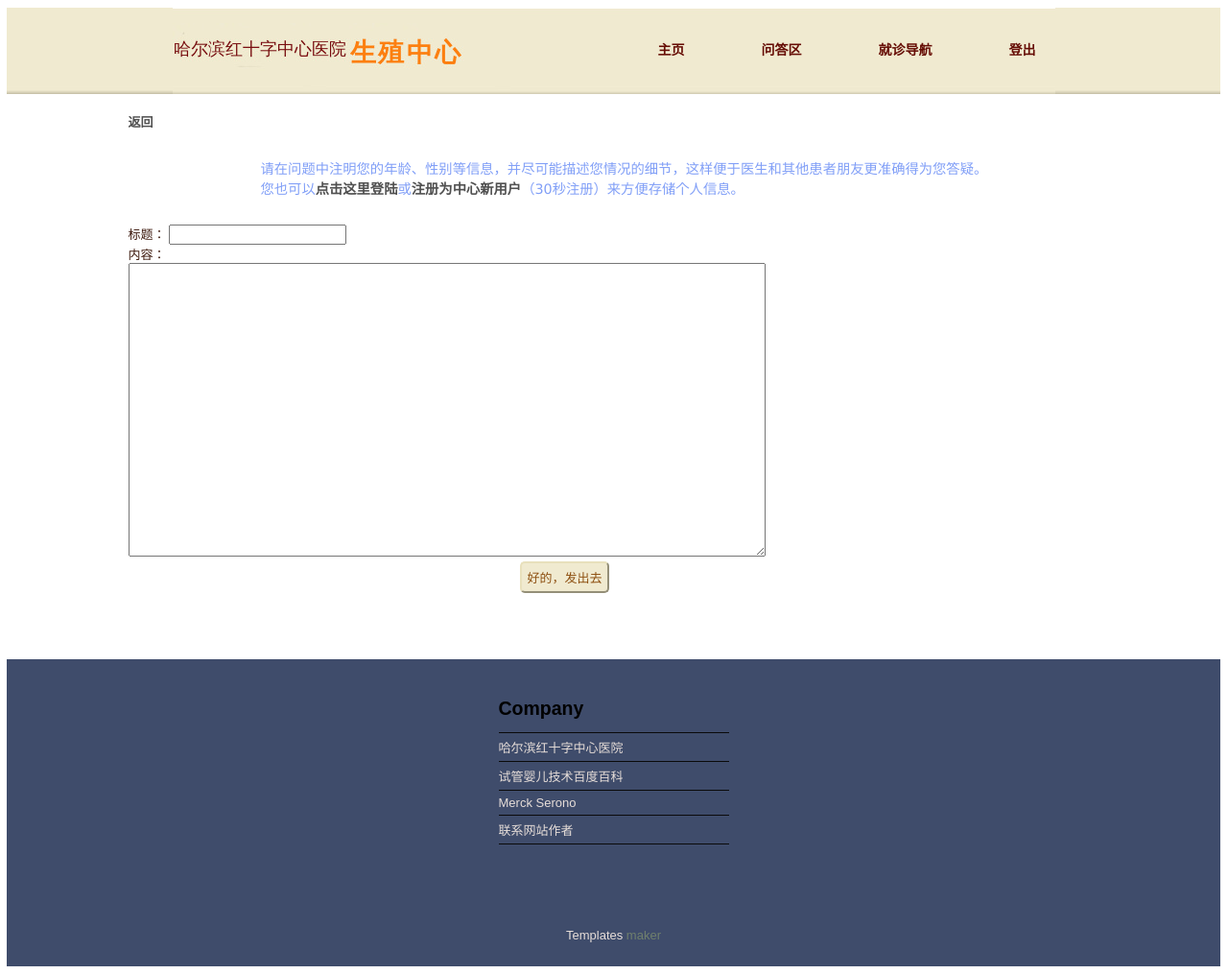
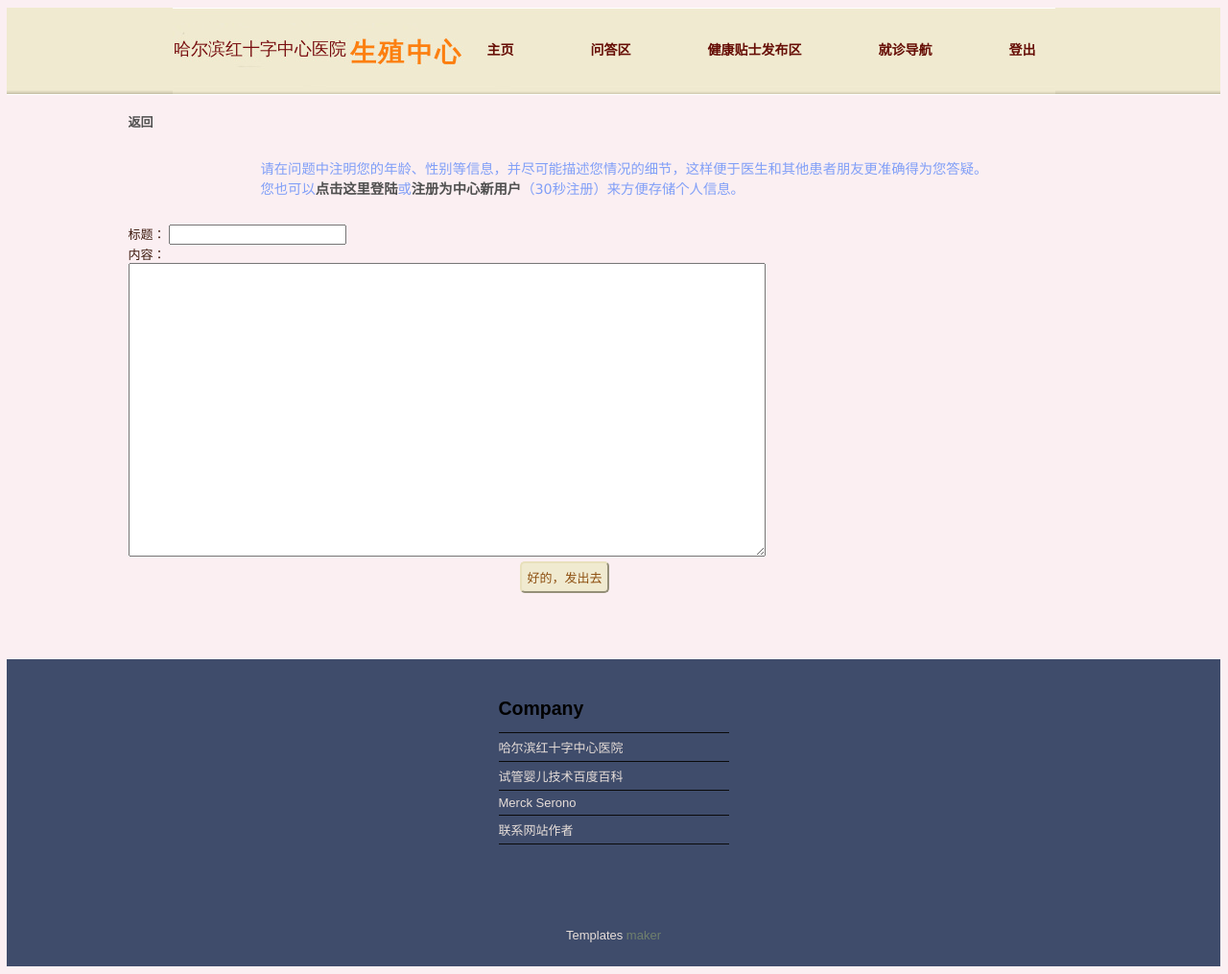
Before and after one commit to lsqshr/red-cross, a Django app: page /bbs/post/ in a window 1280 px wide. Shown: the whole page at 96% size. Run offline with Django 3.2, Linux system fonts and the light colour scheme; parts of the project's set-up code (start-up, migrations or seed data) failed here and were passed over.

Commit message:
menu with post

```diff
--- a/red_cross_project/static/css/style.css
+++ b/red_cross_project/static/css/style.css
@@ -25,7 +25,7 @@ html {
 }
 
 body {
-	color:#F5F6CE;
+	background-color:#FBEFF2;
 }
 
 p {
--- a/red_cross_project/templates/site_base.html
+++ b/red_cross_project/templates/site_base.html
@@ -33,7 +33,7 @@
 							<li name="homepage"><a href="/"
 								shape="rect">主页</li>
 							<li name="bbs"><a href="{% url bbs %}" shape="rect">问答区</li>
-							<!--<li><a href="{% url posts %}" shape="rect"/>健康贴士发布区</li>-->
+							<li><a href="{% url posts %}" shape="rect"/>健康贴士发布区</li>
 							<li name="guide"><a href="/guide/" shape="rect">就诊导航</li>
 							<li name="logout"><a href="{% url account_logout %}">登出</a></li>
 						</ul>
```
Also changed, not shown: 3 other files.
